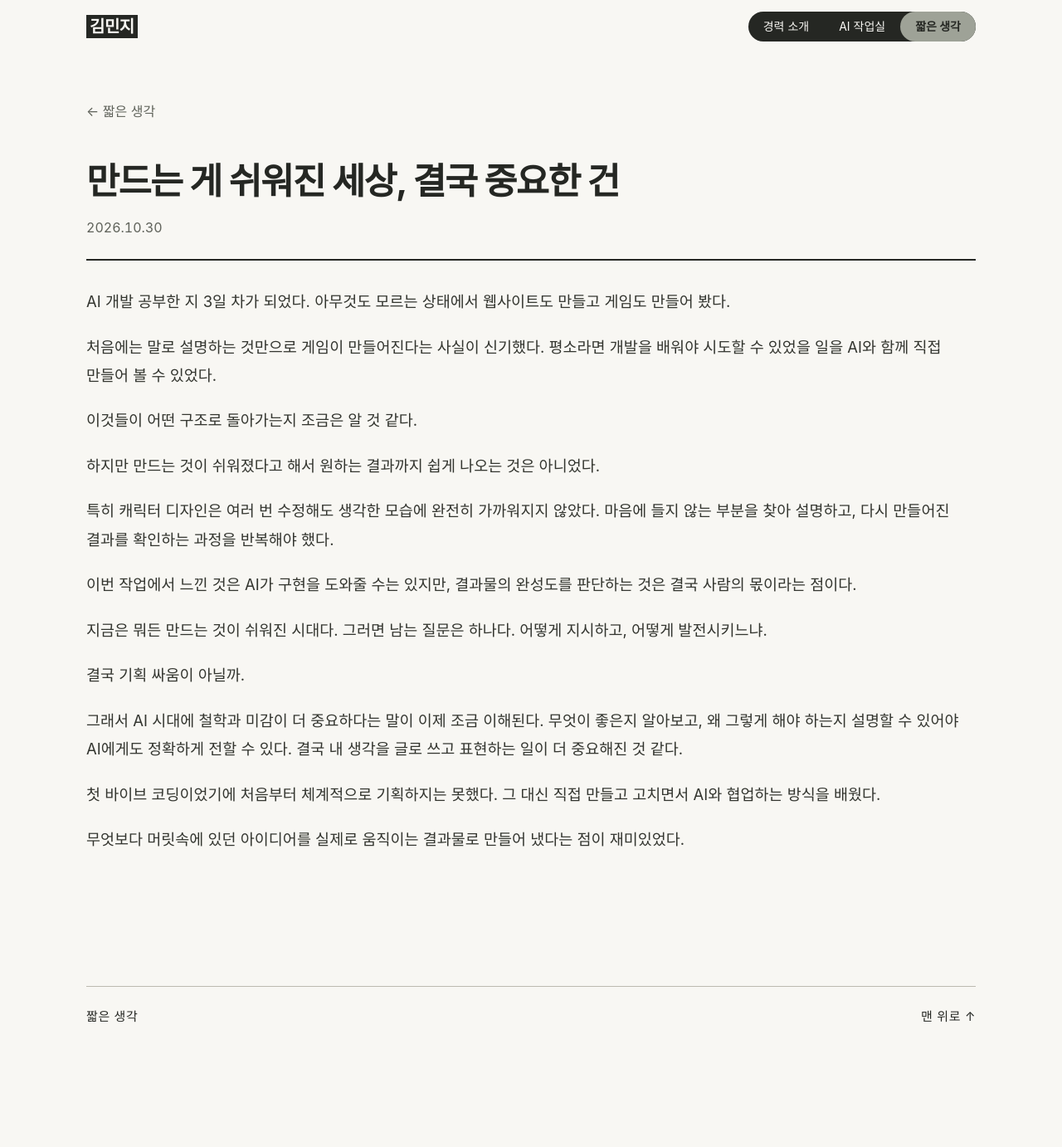
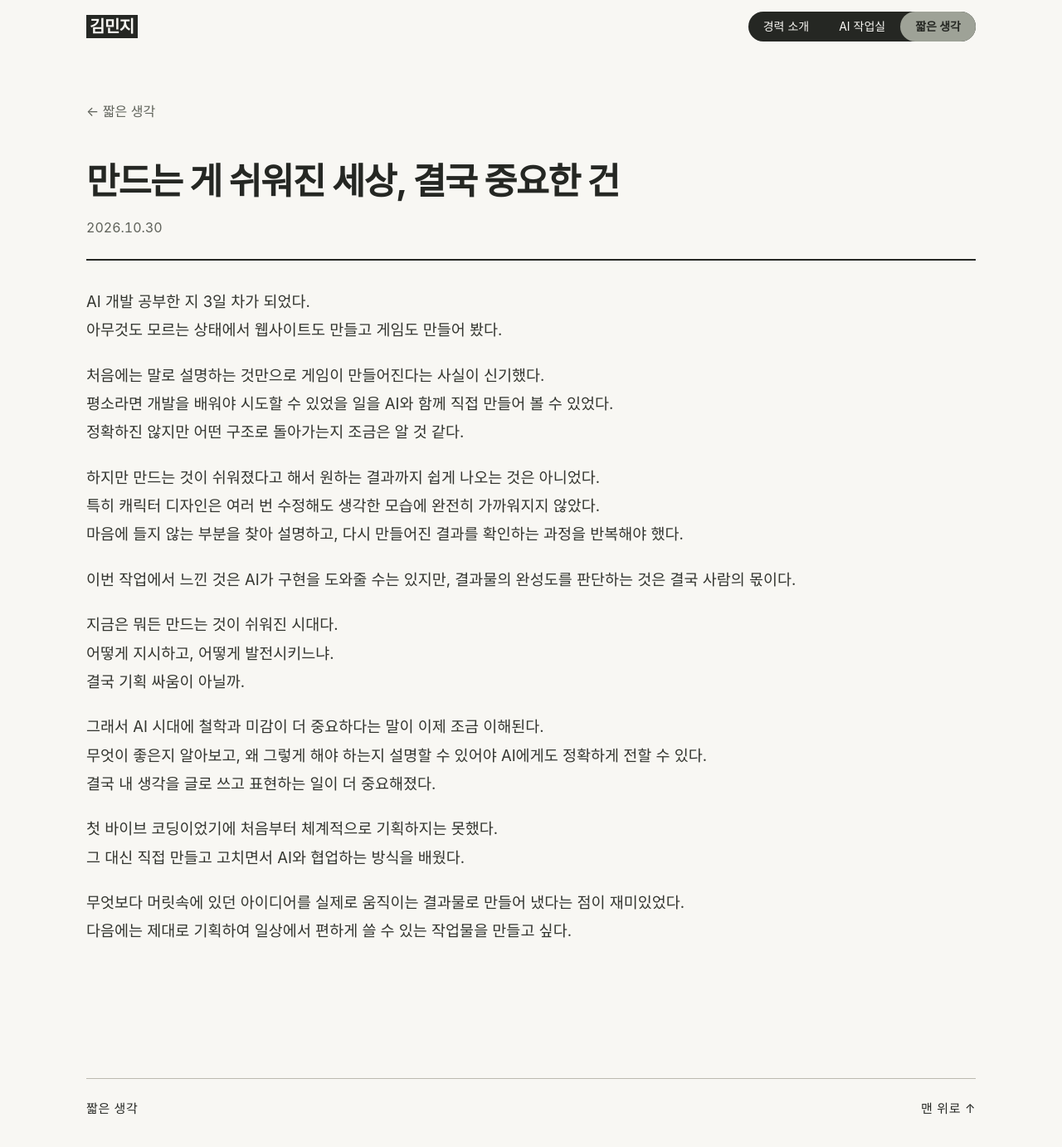
Before and after one commit to k-im-rose/k-im-rose.github.io, a Jekyll site: the page built from _thoughts/vibe-coding-planning.md, in a window 1280 px wide and 1389 px high. Shown: the top 1382 px of the window at 83% size. Built offline with Jekyll 4.4.1, drawn with Linux system fonts in a browser that asks for light colours; some web fonts are replaced.

Commit message:
Update vibe-coding-planning.md

```diff
--- a/_thoughts/vibe-coding-planning.md
+++ b/_thoughts/vibe-coding-planning.md
@@ -5,24 +5,29 @@ date: 2026-10-30 21:00:00 +0900
 summary: 말로 게임을 만들어 보고 깨달은, 사람이 할 몫
 ---
 
-AI 개발 공부한 지 3일 차가 되었다. 아무것도 모르는 상태에서 웹사이트도 만들고 게임도 만들어 봤다.
+AI 개발 공부한 지 3일 차가 되었다.
+아무것도 모르는 상태에서 웹사이트도 만들고 게임도 만들어 봤다.
 
-처음에는 말로 설명하는 것만으로 게임이 만들어진다는 사실이 신기했다. 평소라면 개발을 배워야 시도할 수 있었을 일을 AI와 함께 직접 만들어 볼 수 있었다.
-
-이것들이 어떤 구조로 돌아가는지 조금은 알 것 같다.
+처음에는 말로 설명하는 것만으로 게임이 만들어진다는 사실이 신기했다.
+평소라면 개발을 배워야 시도할 수 있었을 일을 AI와 함께 직접 만들어 볼 수 있었다.
+정확하진 않지만 어떤 구조로 돌아가는지 조금은 알 것 같다.
 
 하지만 만드는 것이 쉬워졌다고 해서 원하는 결과까지 쉽게 나오는 것은 아니었다.
+특히 캐릭터 디자인은 여러 번 수정해도 생각한 모습에 완전히 가까워지지 않았다.
+마음에 들지 않는 부분을 찾아 설명하고, 다시 만들어진 결과를 확인하는 과정을 반복해야 했다.
 
-특히 캐릭터 디자인은 여러 번 수정해도 생각한 모습에 완전히 가까워지지 않았다. 마음에 들지 않는 부분을 찾아 설명하고, 다시 만들어진 결과를 확인하는 과정을 반복해야 했다.
+이번 작업에서 느낀 것은 AI가 구현을 도와줄 수는 있지만, 결과물의 완성도를 판단하는 것은 결국 사람의 몫이다.
 
-이번 작업에서 느낀 것은 AI가 구현을 도와줄 수는 있지만, 결과물의 완성도를 판단하는 것은 결국 사람의 몫이라는 점이다.
-
-지금은 뭐든 만드는 것이 쉬워진 시대다. 그러면 남는 질문은 하나다. 어떻게 지시하고, 어떻게 발전시키느냐.
-
+지금은 뭐든 만드는 것이 쉬워진 시대다.
+어떻게 지시하고, 어떻게 발전시키느냐.
 결국 기획 싸움이 아닐까.
 
-그래서 AI 시대에 철학과 미감이 더 중요하다는 말이 이제 조금 이해된다. 무엇이 좋은지 알아보고, 왜 그렇게 해야 하는지 설명할 수 있어야 AI에게도 정확하게 전할 수 있다. 결국 내 생각을 글로 쓰고 표현하는 일이 더 중요해진 것 같다.
+그래서 AI 시대에 철학과 미감이 더 중요하다는 말이 이제 조금 이해된다.
+무엇이 좋은지 알아보고, 왜 그렇게 해야 하는지 설명할 수 있어야 AI에게도 정확하게 전할 수 있다.
+결국 내 생각을 글로 쓰고 표현하는 일이 더 중요해졌다.
 
-첫 바이브 코딩이었기에 처음부터 체계적으로 기획하지는 못했다. 그 대신 직접 만들고 고치면서 AI와 협업하는 방식을 배웠다.
+첫 바이브 코딩이었기에 처음부터 체계적으로 기획하지는 못했다.
+그 대신 직접 만들고 고치면서 AI와 협업하는 방식을 배웠다.
 
 무엇보다 머릿속에 있던 아이디어를 실제로 움직이는 결과물로 만들어 냈다는 점이 재미있었다.
+다음에는 제대로 기획하여 일상에서 편하게 쓸 수 있는 작업물을 만들고 싶다.
```
